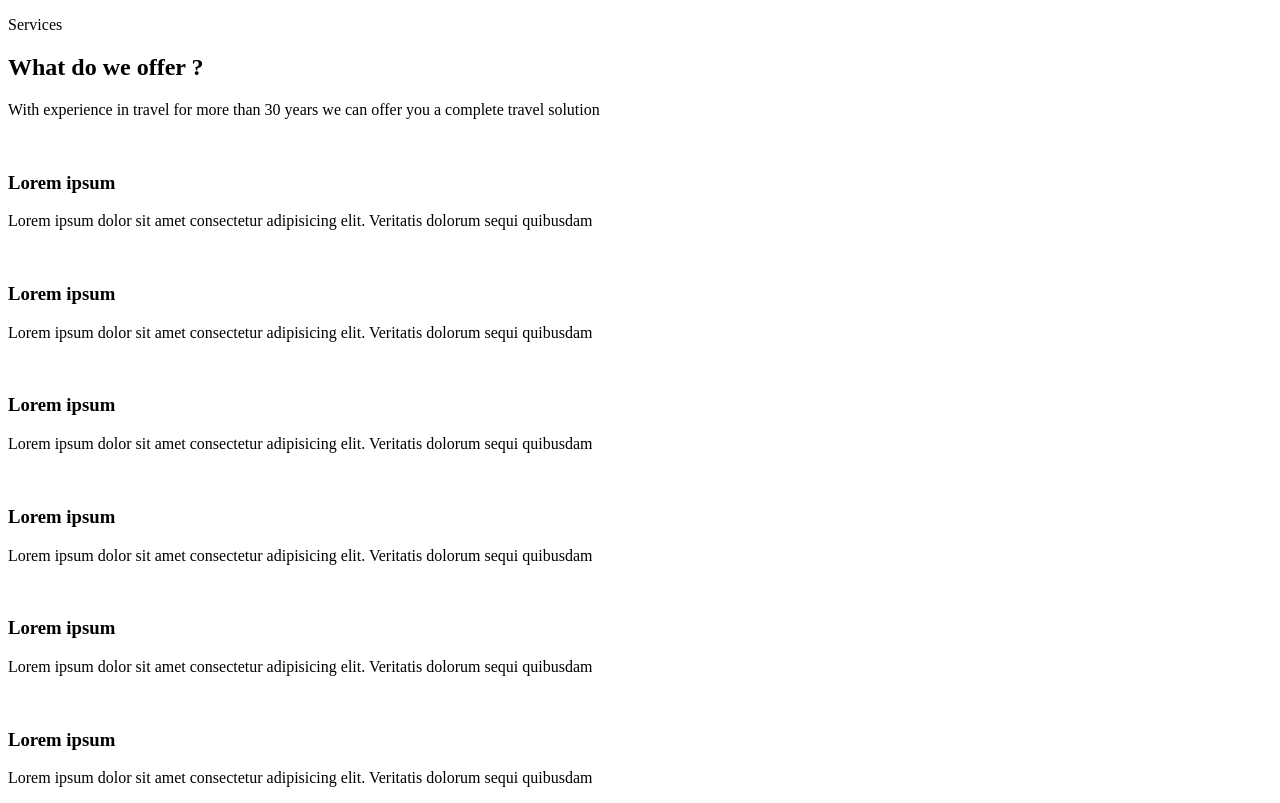
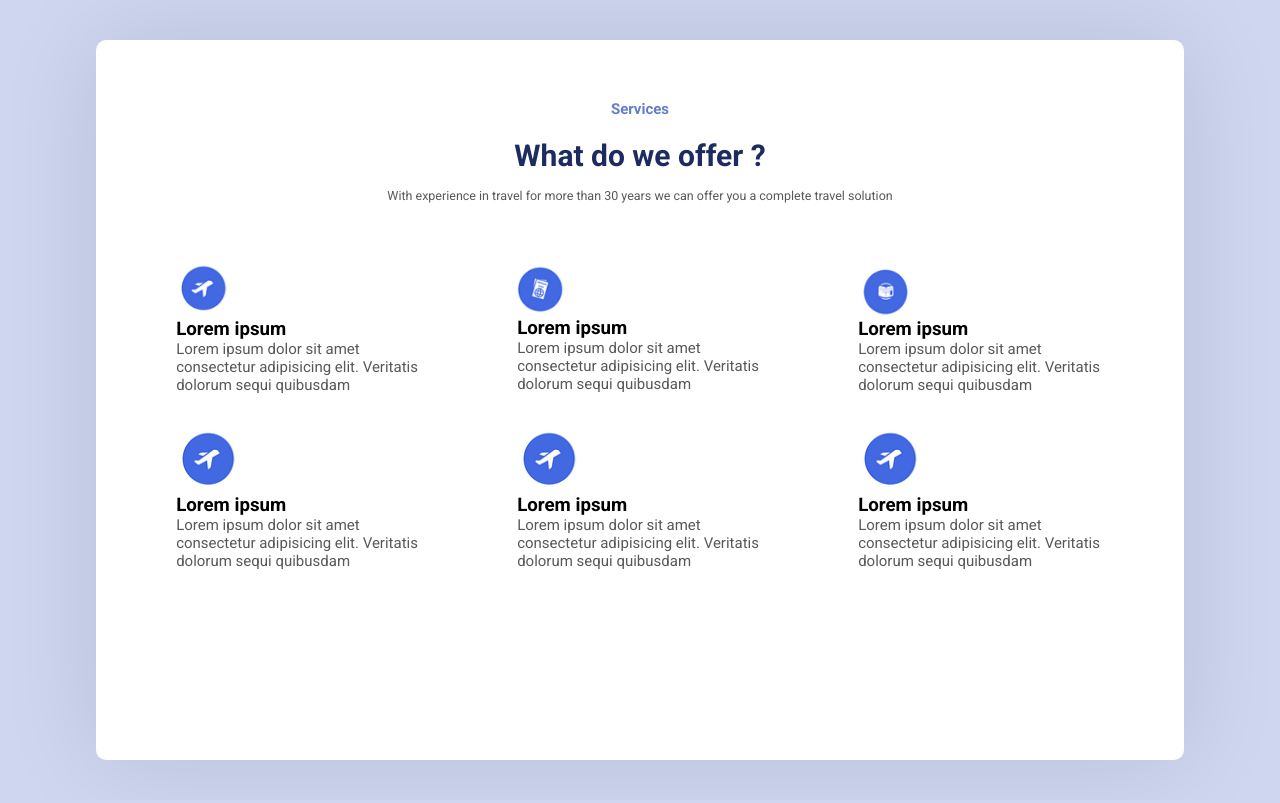
Before and after one commit to julietarutar97/image-based-web-project, a plain HTML site: page page.html in a window 1280 px wide. Drawn offline with Linux system fonts and the light colour scheme.

Commit message:
css de cards

```diff
--- a/estilos.css
+++ b/estilos.css
@@ -45,6 +45,8 @@ body{
     flex-direction: column;
     box-shadow: 0 0 100px rgba(0, 0, 0, 0.1);
 }
+
+
 .titulos{
     justify-content: center;
     display: flex;
@@ -94,7 +96,7 @@ hr{
     opacity: 0.3;
 }
 
-img{
+.imgagenes{
     width: 60px;
     padding-top: 3vh;
     padding-left: 30vh;
@@ -134,3 +136,58 @@ a{
     color: black;
     opacity: 0.9;
 }
+
+/*Pagina 2*/
+.nuevoContenedor{
+    width: 85%;
+}
+
+.nuevoTitulo{
+    padding-top: 60px;
+}
+
+.services{
+    color: #1139af;
+    font-weight: bold;
+}
+
+ .nuevoh2{
+    font-size: 30px;
+    padding-bottom: 10px;
+    padding-top: 20px;
+    color: #1d2b61;
+}
+
+.nuevop{
+    font-size: 12.5px;
+    margin-top: 5px;
+}
+
+.contenedorCards{
+    display: flex;
+    justify-content: space-around;
+    align-items: center;
+    flex-wrap: wrap;
+    margin-top: 60px;
+    padding-right: 40px;
+    margin-left: 25px;
+}
+
+.cards{
+    width: 25%;
+    text-align: left;
+    margin-left: 25px;
+    margin-bottom: 35px;
+    display: flex;
+    align-items: center;
+    flex-wrap: wrap;
+}
+
+.contenedorImagen{
+    display: flex;
+    flex-wrap: wrap;
+}
+
+.imgCard{
+    width: 85%;
+}
--- a/page.html
+++ b/page.html
@@ -3,45 +3,70 @@
 <head>
     <meta charset="UTF-8">
     <meta name="viewport" content="width=device-width, initial-scale=1.0">
+    <link rel="stylesheet" href="estilos.css">
     <title>pagina 2 tp opcional 1</title>
 </head>
 <body>
-    <section>
-        <section>
-            <p>Services</p>
-            <h2>What do we offer ?</h2>
-            <p>With experience in travel for more than 30 years we can offer you a complete travel solution</p>
+    <section class="contenedor nuevoContenedor">
+        <section class="titulos nuevoTitulo">
+            <p class="services">Services</p>
+            <h2 class="nuevoh2">What do we offer ?</h2>
+            <p class="nuevop">With experience in travel for more than 30 years we can offer you a complete travel solution</p>
         </section>
-        <section>
-            <div>
-                <img src="" alt="">
+        <section class="contenedorCards">
+            <div class="cards">
+                <div class="contenedorImagen">
+                    <img src="avion.png" alt="" class="imgCard">
+                </div>
+                <div class="textoCard">
                     <h3>Lorem ipsum</h3>
                     <p>Lorem ipsum dolor sit amet consectetur adipisicing elit. Veritatis dolorum sequi quibusdam</p>
                 </div>
-            <div>
-                <img src="" alt="">
+            </div>
+            <div class="cards">
+                <div class="contenedorImagen">
+                    <img src="visa.png" alt="" class="imgCard">
+                </div>
+                <div class="textoCard">
                     <h3>Lorem ipsum</h3>
                     <p>Lorem ipsum dolor sit amet consectetur adipisicing elit. Veritatis dolorum sequi quibusdam</p>
                 </div>
-            <div>
-                <img src="" alt="">
+            </div>
+            <div class="cards">
+                <div class="contenedorImagen">
+                    <img src="hajj.png" alt="" class="imgCard">
+                </div>
+                <div class="textoCard">
                     <h3>Lorem ipsum</h3>
                     <p>Lorem ipsum dolor sit amet consectetur adipisicing elit. Veritatis dolorum sequi quibusdam</p>
                 </div>
-            <div>
-                <img src="" alt="">
+            </div>
+            <div class="cards">
+                <div class="contenedorImagen">
+                    <img src="avion.png" alt="">
+                </div>
+                <div class="textoCard">
                     <h3>Lorem ipsum</h3>
                     <p>Lorem ipsum dolor sit amet consectetur adipisicing elit. Veritatis dolorum sequi quibusdam</p>
                 </div>
-            <div>
-                <img src="" alt="">
+            </div>
+            <div class="cards">
+                <div class="contenedorImagen">
+                    <img src="avion.png" alt="">
+                </div>
+                <div class="textoCard">
                     <h3>Lorem ipsum</h3>
                     <p>Lorem ipsum dolor sit amet consectetur adipisicing elit. Veritatis dolorum sequi quibusdam</p>
                 </div>
-            <div>
-                <img src="" alt="">
+            </div>
+            <div class="cards">
+                <div class="contenedorImagen">
+                    <img src="avion.png" alt="">
+                </div>
+                <div class="textoCard">
                     <h3>Lorem ipsum</h3>
                     <p>Lorem ipsum dolor sit amet consectetur adipisicing elit. Veritatis dolorum sequi quibusdam</p>
+                </div>
             </div>
         </section>
     </section>
```
Also changed, not shown: index.html (+1 -1 lines), avion.png (added), hajj.png (added), icono.ico (added), visa.png (added). Lines whose indentation alone changed are shown as unchanged.
